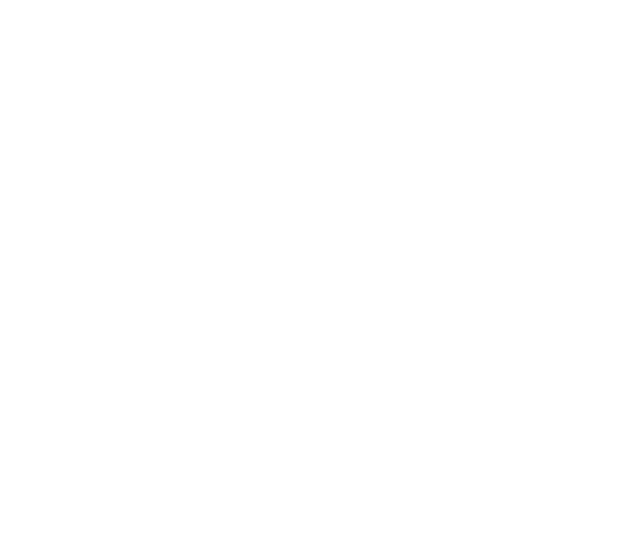
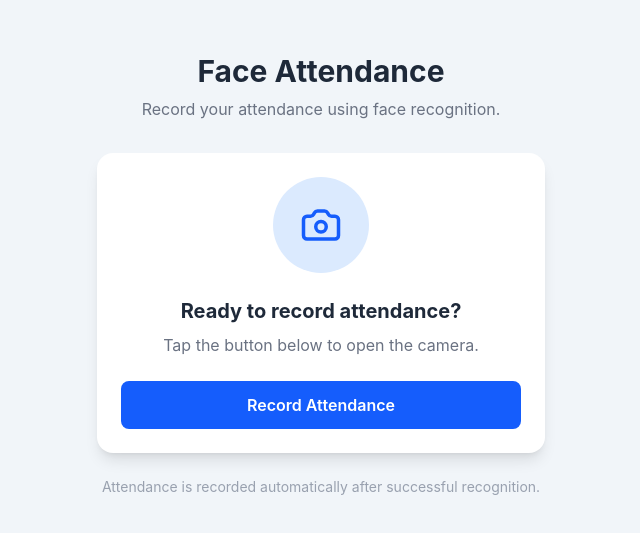
Before and after one commit to Aaravshukla15/face-attendance-system, a React app in the folder frontend/: page /attendance/record in a window 1280 px wide. Before the commit this address had no page. Shown: the part 125-658 px from the top of the page, without its empty margins (319-959 px from the left). Built offline with nearby package versions, Linux system fonts and the light colour scheme; the HTML template or start-up script is replaced by a standard one.

Commit message:
Added camera system for attadance record

```diff
--- /dev/null
+++ b/frontend/src/pages/attendance/RecordAttendance.jsx
@@ -0,0 +1,164 @@
+import { useEffect, useRef, useState } from "react";
+import { Camera, X } from "lucide-react";
+
+export default function RecordAttendance() {
+  const videoRef = useRef(null);
+  const streamRef = useRef(null);
+
+  const [cameraOpen, setCameraOpen] = useState(false);
+  const [cameraError, setCameraError] = useState("");
+
+  useEffect(() => {
+    if (cameraOpen && videoRef.current && streamRef.current) {
+      videoRef.current.srcObject = streamRef.current;
+
+      videoRef.current.play().catch((error) => {
+        console.error("Video playback error:", error);
+      });
+    }
+  }, [cameraOpen]);
+
+  const startCamera = async () => {
+    try {
+      setCameraError("");
+
+      const stream = await navigator.mediaDevices.getUserMedia({
+        video: {
+          facingMode: "user",
+        },
+        audio: false,
+      });
+
+      streamRef.current = stream;
+
+      setCameraOpen(true);
+    } catch (error) {
+      console.error("Camera error:", error);
+
+      setCameraError(
+        "Unable to access the camera. Please allow camera permission and try again.",
+      );
+    }
+  };
+
+  const stopCamera = () => {
+    if (streamRef.current) {
+      streamRef.current.getTracks().forEach((track) => {
+        track.stop();
+      });
+
+      streamRef.current = null;
+    }
+
+    if (videoRef.current) {
+      videoRef.current.srcObject = null;
+    }
+
+    setCameraOpen(false);
+  };
+
+  useEffect(() => {
+    return () => {
+      if (streamRef.current) {
+        streamRef.current.getTracks().forEach((track) => {
+          track.stop();
+        });
+      }
+    };
+  }, []);
+
+  return (
+    <div className="min-h-screen bg-slate-100 flex items-center justify-center p-4">
+      <div className="w-full max-w-md">
+        {/* Header */}
+
+        <div className="text-center mb-8">
+          <h1 className="text-3xl font-bold text-gray-800">Face Attendance</h1>
+
+          <p className="text-gray-500 mt-2">
+            Record your attendance using face recognition.
+          </p>
+        </div>
+
+        {/* Main Card */}
+
+        <div className="bg-white rounded-2xl shadow-lg p-6">
+          {!cameraOpen ? (
+            <div className="text-center">
+              <div className="w-24 h-24 mx-auto rounded-full bg-blue-100 flex items-center justify-center mb-6">
+                <Camera size={42} className="text-blue-600" />
+              </div>
+
+              <h2 className="text-xl font-bold text-gray-800">
+                Ready to record attendance?
+              </h2>
+
+              <p className="text-gray-500 mt-2 mb-6">
+                Tap the button below to open the camera.
+              </p>
+
+              <button
+                onClick={startCamera}
+                className="w-full bg-blue-600 hover:bg-blue-700 text-white py-3 rounded-lg font-semibold transition"
+              >
+                Record Attendance
+              </button>
+
+              {cameraError && (
+                <p className="text-red-600 text-sm mt-4">{cameraError}</p>
+              )}
+            </div>
+          ) : (
+            <div>
+              {/* Camera */}
+
+              <div className="relative bg-black rounded-xl overflow-hidden">
+                <video
+                  ref={videoRef}
+                  autoPlay
+                  playsInline
+                  muted
+                  className="w-full aspect-square object-cover"
+                />
+
+                {/* Face guide */}
+
+                <div className="absolute inset-0 pointer-events-none flex items-center justify-center">
+                  <div className="w-56 h-64 border-4 border-white/80 rounded-[50%]" />
+                </div>
+              </div>
+
+              {/* Status */}
+
+              <div className="text-center mt-5">
+                <h2 className="text-lg font-bold text-gray-800">
+                  Position your face inside the frame
+                </h2>
+
+                <p className="text-gray-500 text-sm mt-1">
+                  Face recognition will start automatically.
+                </p>
+              </div>
+
+              {/* Close Camera */}
+
+              <button
+                onClick={stopCamera}
+                className="w-full mt-6 flex items-center justify-center gap-2 bg-gray-700 hover:bg-gray-800 text-white py-3 rounded-lg font-semibold transition"
+              >
+                <X size={18} />
+                Cancel
+              </button>
+            </div>
+          )}
+        </div>
+
+        {/* Footer */}
+
+        <p className="text-center text-gray-400 text-sm mt-6">
+          Attendance is recorded automatically after successful recognition.
+        </p>
+      </div>
+    </div>
+  );
+}
--- a/frontend/src/routes/AppRoutes.jsx
+++ b/frontend/src/routes/AppRoutes.jsx
@@ -12,6 +12,7 @@
 import AddEmployee from "../pages/employees/AddEmployee";
 
 import Attendance from "../pages/attendance/Attendance";
+import RecordAttendance from "../pages/attendance/RecordAttendance";
 import Reports from "../pages/reports/Reports";
 import Settings from "../pages/settings/Settings";
 
@@ -22,6 +23,8 @@
         {/* Public Routes */}
 
         <Route path="/" element={<Login />} />
+
+        <Route path="/attendance/record" element={<RecordAttendance />} />
 
         {/* Protected Routes */}
 
```
